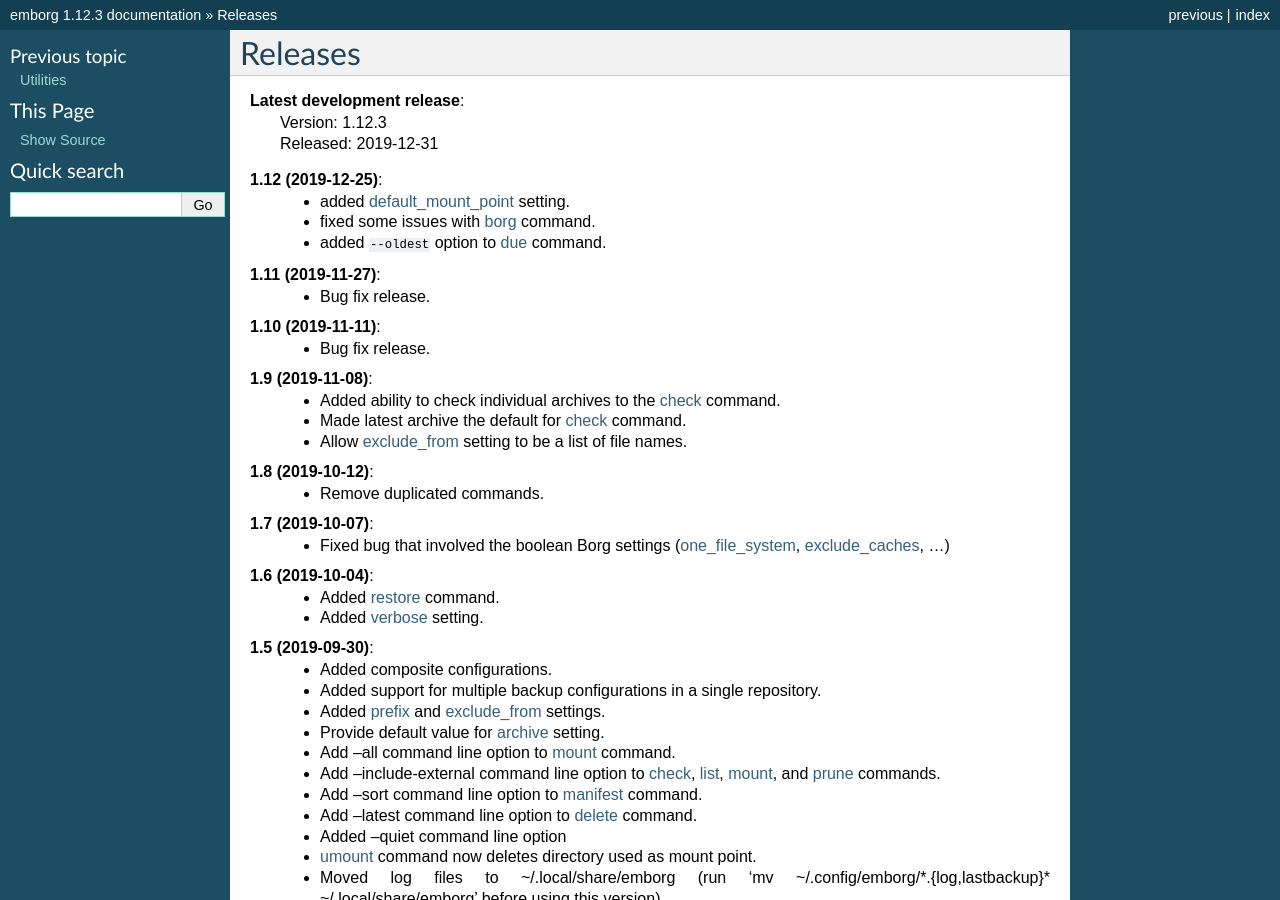
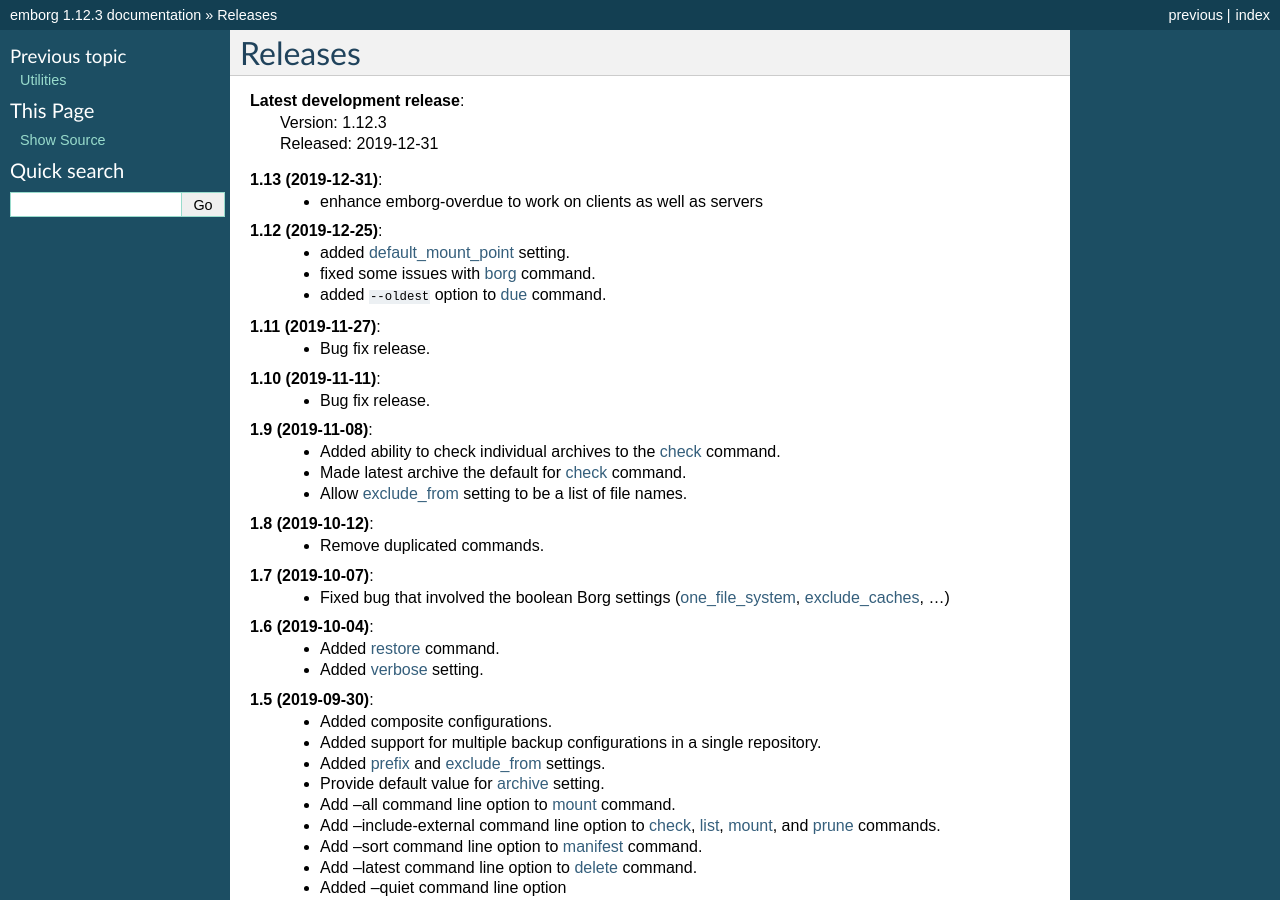
Before and after one commit to KenKundert/emborg, a Sphinx documentation site: the page built from doc/releases.rst, in a window 1280 px wide and 900 px high. Built offline with Sphinx 7.4.7, drawn with Linux system fonts in a browser that asks for light colours.

Commit message:
Update release notes.

```diff
--- a/doc/releases.rst
+++ b/doc/releases.rst
@@ -5,6 +5,9 @@
     | Version: 1.12.3
     | Released: 2019-12-31
 
+
+**1.13 (2019-12-31)**:
+    - enhance emborg-overdue to work on clients as well as servers
 
 **1.12 (2019-12-25)**:
     - added :ref:`default_mount_point` setting.
```
